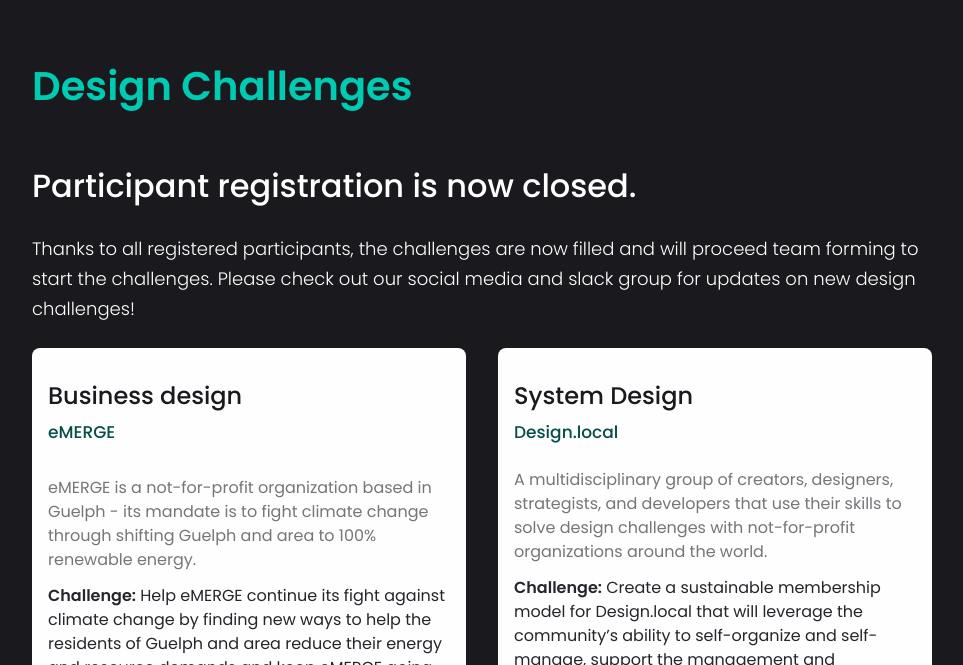
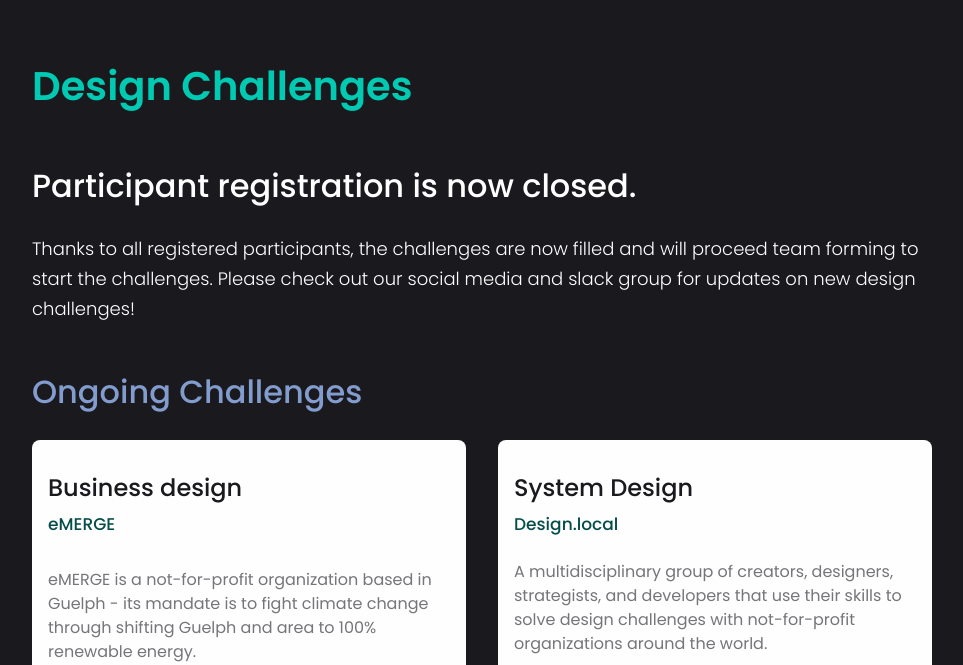
Before and after one commit to Seul-L/design-local, a plain HTML site: page public/html/design-challenge.html in a window 1280 px wide. Shown: the part 117-782 px from the top of the page, without its empty margins (158-1121 px from the left). Drawn offline with Linux system fonts and the light colour scheme.

Commit message:
moved cellag to completed

```diff
--- a/public/html/design-challenge.html
+++ b/public/html/design-challenge.html
@@ -104,6 +104,7 @@
         </div>
       </section> -->
 
+      <h2 class="blue">Ongoing Challenges</h2>
       <section class="gallery">
         <div class="card">
           <header class="card-header">
@@ -270,6 +271,15 @@
             <p class="note">Registration closed</p>
           </form>
         </div>
+      </section>
+    </section>
+  </section>
+
+  <section class="dark-bg">
+    <section class="wrapper">
+      <section class="past-challenges">
+        <h2>Completed Challenges</h2>
+        <section class="gallery">
           <div class="card">
             <header class="card-header">
               <h3>Website strategy</h3>
@@ -292,15 +302,6 @@
               <p class="note">Registration closed</p>
             </form>
           </div>
-      </section>
-    </section>
-  </section>
-
-  <section class="dark-bg">
-    <section class="wrapper">
-      <section class="past-challenges">
-        <h2>Completed Challenges</h2>
-        <section class="gallery">
           <div class="card">
             <header class="card-header">
               <h3>User Engagement Strategy</h3>
--- a/style/challenge-style.scss
+++ b/style/challenge-style.scss
@@ -81,6 +81,11 @@
 
 .mt-8 {
   margin-top: 8rem;
+}
+
+.blue {
+  padding-top: 2rem;
+  color: $blue !important;
 }
 
 .current-challenges {
```
Also changed, not shown: public/css/challenge-style.css, 1 other file. Lines whose indentation alone changed are shown as unchanged.
